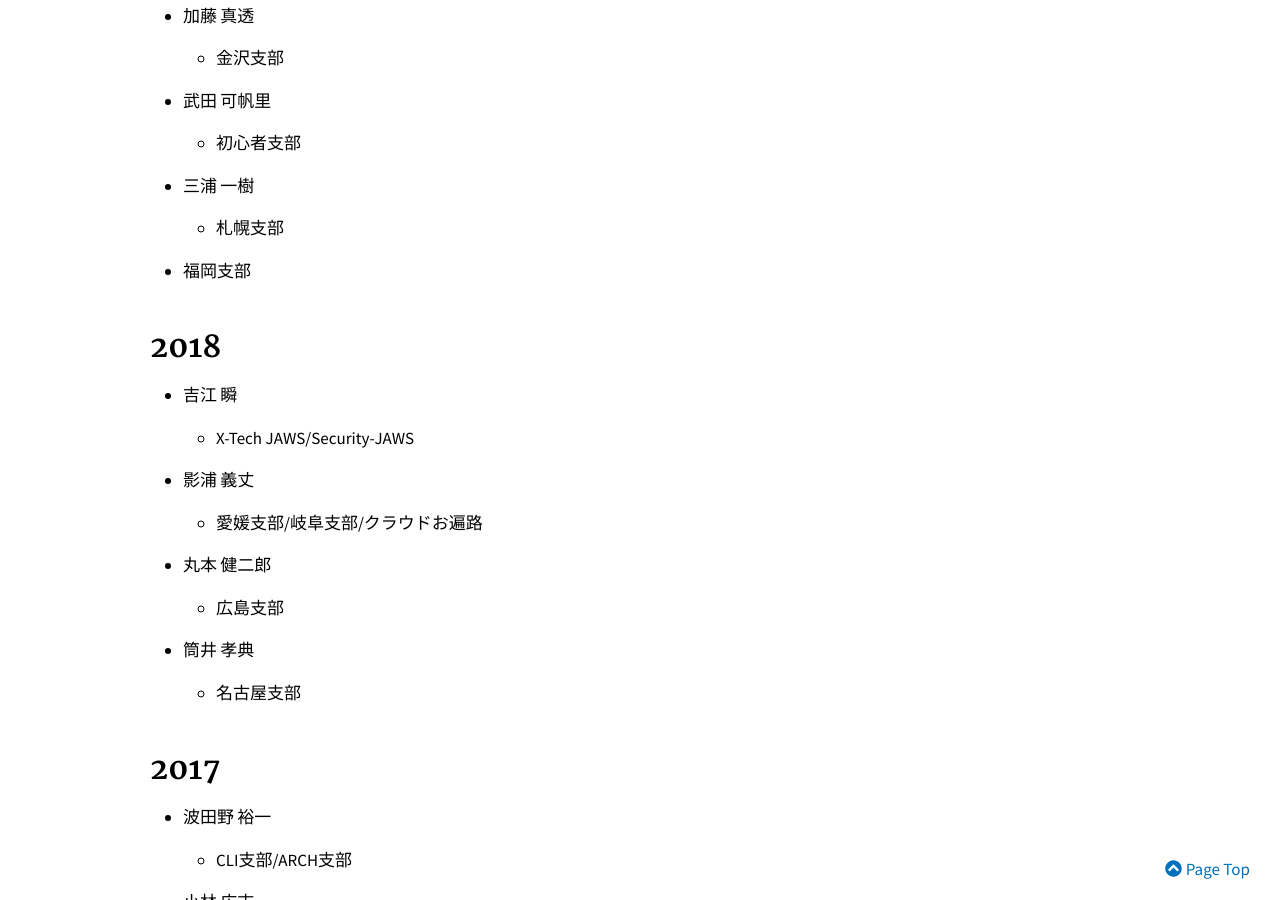
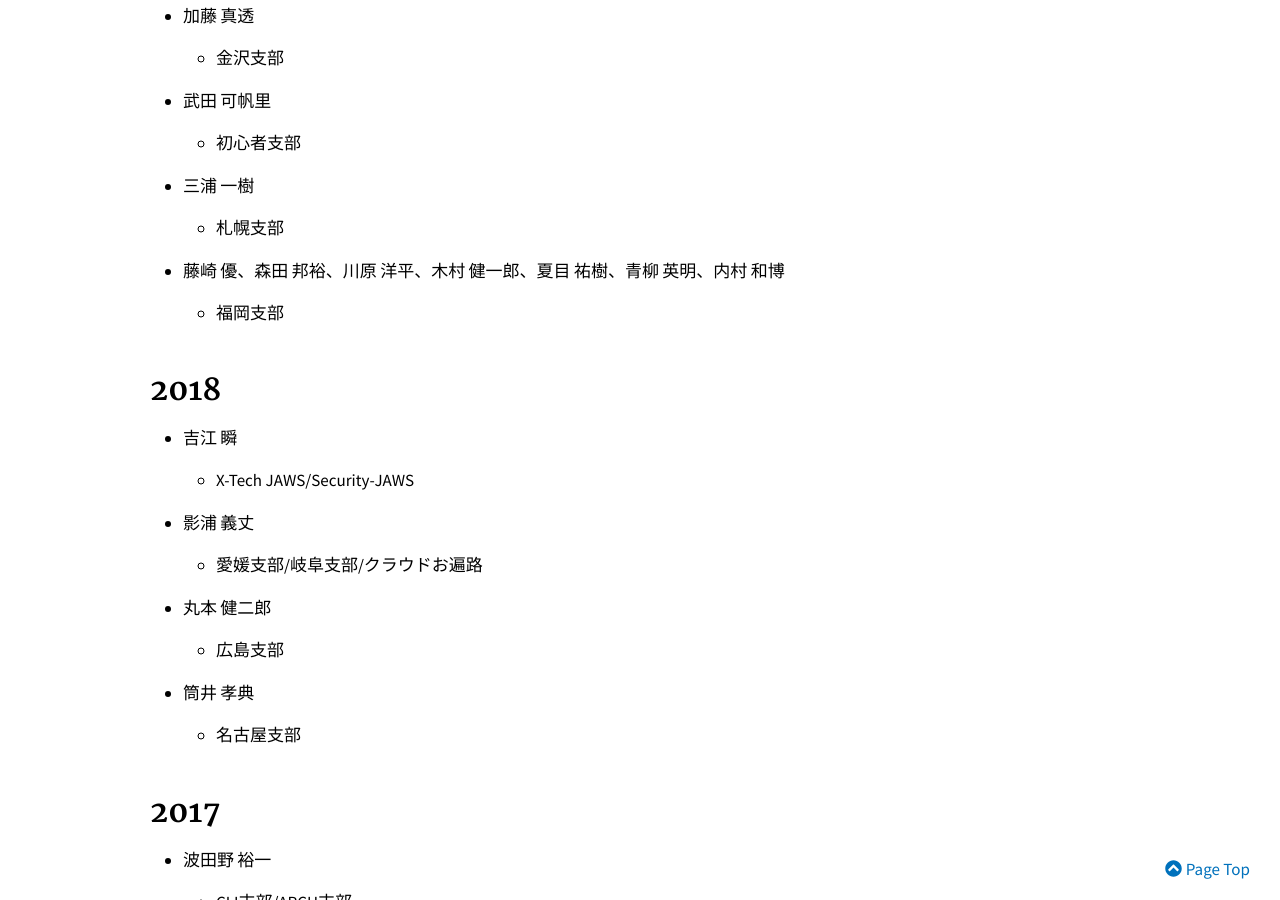
Before and after one commit to jaws-ug/jaws-ug.jp, a Jekyll site: the page built from pages/samurai.md, in a window 1280 px wide and 900 px high, scrolled down 1142 px. Built offline with Jekyll 4.4.1, drawn with Linux system fonts in a browser that asks for light colours; nearby versions of some CDN libraries; comment, search, counter and statistics services are not loaded.

Commit message:
fix 2019 samurai

```diff
--- a/pages/samurai.md
+++ b/pages/samurai.md
@@ -33,7 +33,8 @@ AWS SamuraiとはJAWS-UGの活動状況から、JAWS-UGのコミュニティの
   - 初心者支部
 - 三浦 一樹
   - 札幌支部
-- 福岡支部
+- 藤崎 優、森田 邦裕、川原 洋平、木村 健一郎、夏目 祐樹、青柳 英明、内村 和博
+  - 福岡支部
 
 ## 2018
 - 吉江 瞬
```
